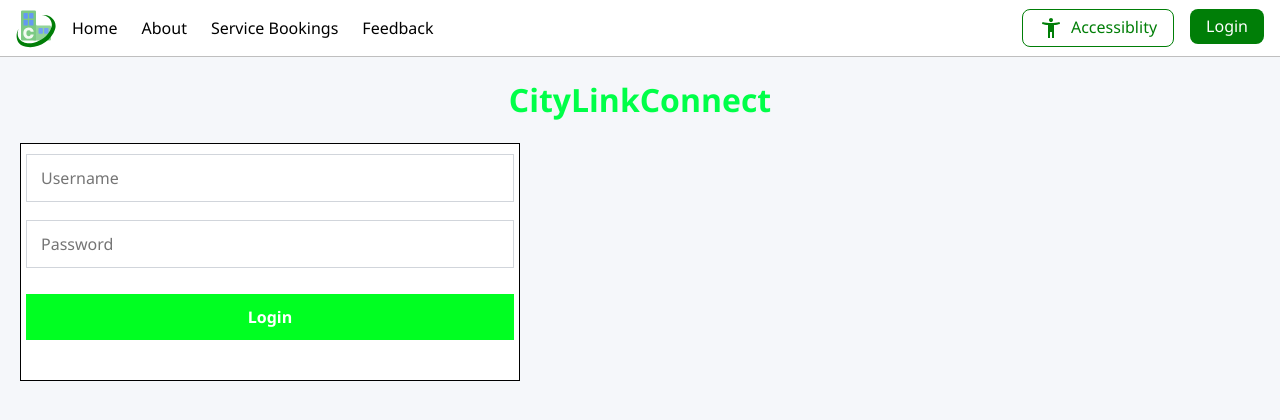
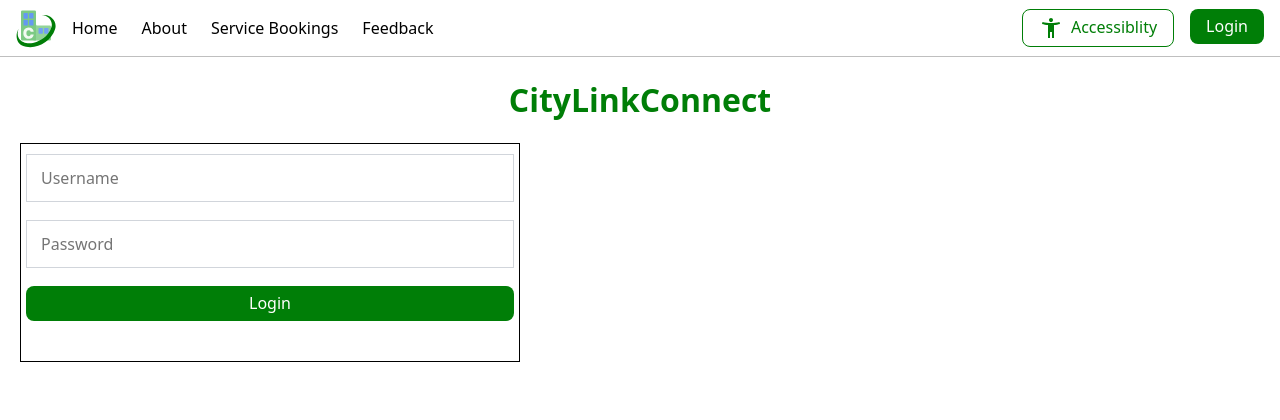
Before and after one commit to JamesRampling/CityLinkConnect, a Vue app: page /login in a window 1280 px wide. Shown: the top 420 px of the page. Built offline with nearby package versions, Linux system fonts and the light colour scheme.

Commit message:
Regular push 3

```diff
--- a/src/routes/LoginView.vue
+++ b/src/routes/LoginView.vue
@@ -4,10 +4,10 @@
   <div class="login-container">
     <input type="text" placeholder="Username" />
     <input type="password" placeholder="Password" />
-    <button>Login</button>
+    <button class="button-filled">Login</button>
   </div>
 </template>
-<style lang="css">
+<style lang="css" scoped>
 body {
   background: #f5f7fa;
   font-family: 'Segoe UI', Arial, sans-serif;
@@ -41,23 +41,10 @@ body {
   outline: none;
 }
 
-.login-container button {
-  padding: 12px 0;
-  background: #00ff22;
-  color: #fff;
-  border: none;
-  font-size: 1rem;
-  font-weight: 600;
-  cursor: pointer;
-  transition: 0.2s;
-  margin-top: 8px;
-}
-.login-container button:hover {
-  background: #118200;
-}
+
 
 #h1LoginView {
   text-align: center;
-  color: #00ff48;
+  color: var(--accent-color);
 }
 </style>
```
